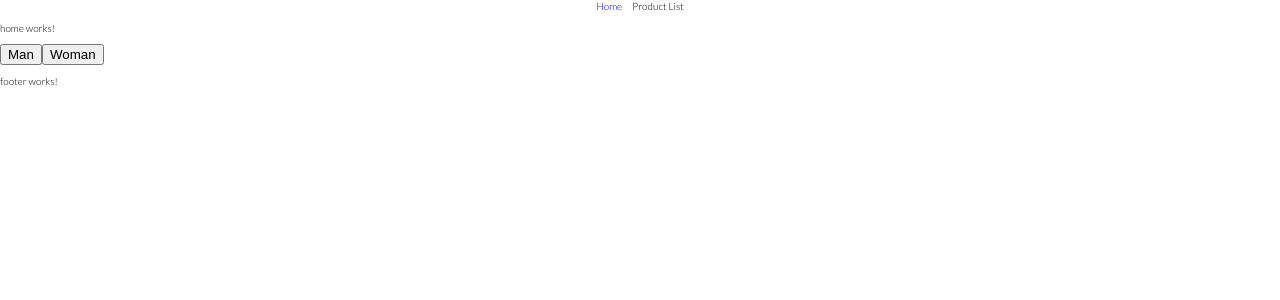
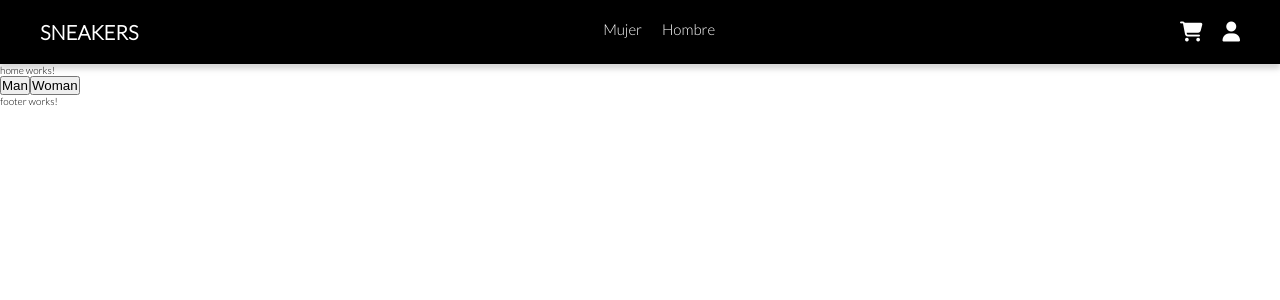
Before and after one commit to vlcoscar8/Angular--Sneakers-ecommerce, an Angular app: page / in a window 1280 px wide. Shown: the top 300 px of the page. Built offline with nearby package versions, Linux system fonts and the light colour scheme; a web font is replaced by a local one.

Commit message:
header style updated

```diff
--- a/src/app/core/components/header/header.component.html
+++ b/src/app/core/components/header/header.component.html
@@ -1,26 +1,17 @@
 <header class="header">
+  <div class="header__logo" [routerLink]="['']">
+    <h1>SNEAKERS</h1>
+  </div>
   <ul class="header__list">
-    <li class="element">
-      <a
-        [routerLink]="['']"
-        [ngStyle]="{
-          color: path === '/' ? 'blue' : 'black'
-        }"
-        (click)="onClick()"
-        class="link"
-        >Home</a
-      >
+    <li>
+      <a [routerLink]="['/product-list', 'Woman']">Mujer</a>
     </li>
-    <li class="element">
-      <a
-        [routerLink]="['/product-list']"
-        [ngStyle]="{
-          color: path === '/product-list' ? 'blue' : 'black'
-        }"
-        (click)="onClick()"
-        class="link"
-        >Product List</a
-      >
+    <li>
+      <a [routerLink]="['/product-list', 'Man']">Hombre</a>
     </li>
   </ul>
+  <div class="header__nav">
+    <i class="fa-solid fa-cart-shopping header__nav--cart"></i>
+    <i class="fa-solid fa-user header__nav--user"></i>
+  </div>
 </header>
--- a/src/app/core/components/header/header.component.scss
+++ b/src/app/core/components/header/header.component.scss
@@ -1,25 +1,71 @@
 .header {
   display: flex;
-  justify-content: center;
-  gap: 10px;
+  justify-content: space-between;
+  align-items: center;
+  padding: 2rem 4rem;
+  gap: 1rem;
+  background-color: black;
+  box-shadow: 0 5px 5px rgba(182, 182, 182, 0.55);
+
+  &__logo {
+    color: white;
+    cursor: pointer;
+
+    &:hover {
+      color: rgb(226, 175, 79);
+      transition: all 0.3s ease;
+    }
+  }
 
   &__list {
     display: flex;
-    gap: 10px;
-    list-style-type: none;
-    margin: 0;
-    padding: 0;
+    gap: 2rem;
 
-    .element {
-      list-style-type: none;
-    }
+    li {
+      height: 2.3rem;
+      border-bottom: 1.3px solid transparent;
+      color: white;
+      cursor: pointer;
 
-    .link {
-      text-decoration: none;
-      color: black;
+      a {
+        color: inherit;
+        font-size: 1.5rem;
+
+        &:hover {
+          color: rgb(226, 175, 79);
+          transition: all 0.3s ease;
+        }
+      }
 
       &:hover {
-        color: blue;
+        border-bottom: 1.3px solid rgb(226, 175, 79);
+        transition: all 0.3s ease;
+      }
+    }
+  }
+
+  &__nav {
+    display: flex;
+    gap: 2rem;
+
+    &--cart {
+      font-size: 2rem;
+      color: white;
+      cursor: pointer;
+
+      &:hover {
+        color: rgb(226, 175, 79);
+        transition: all 0.3s ease;
+      }
+    }
+    &--user {
+      font-size: 2rem;
+      color: white;
+      cursor: pointer;
+
+      &:hover {
+        color: rgb(226, 175, 79);
+        transition: all 0.3s ease;
       }
     }
   }
--- a/src/styles.scss
+++ b/src/styles.scss
@@ -3,7 +3,9 @@ html {
   font-family: lato;
 }
 
-body {
+* {
   margin: 0;
   padding: 0;
+  list-style-type: none;
+  text-decoration: none;
 }
```
